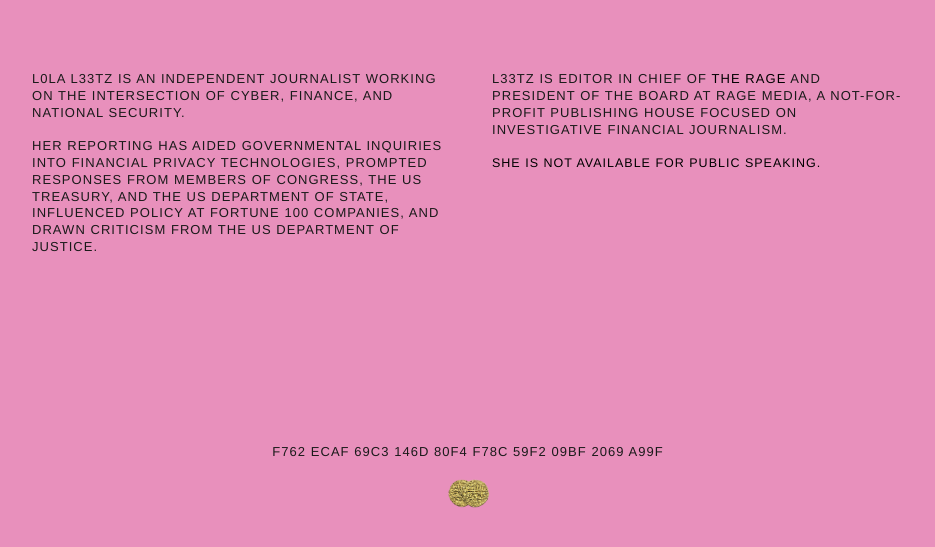
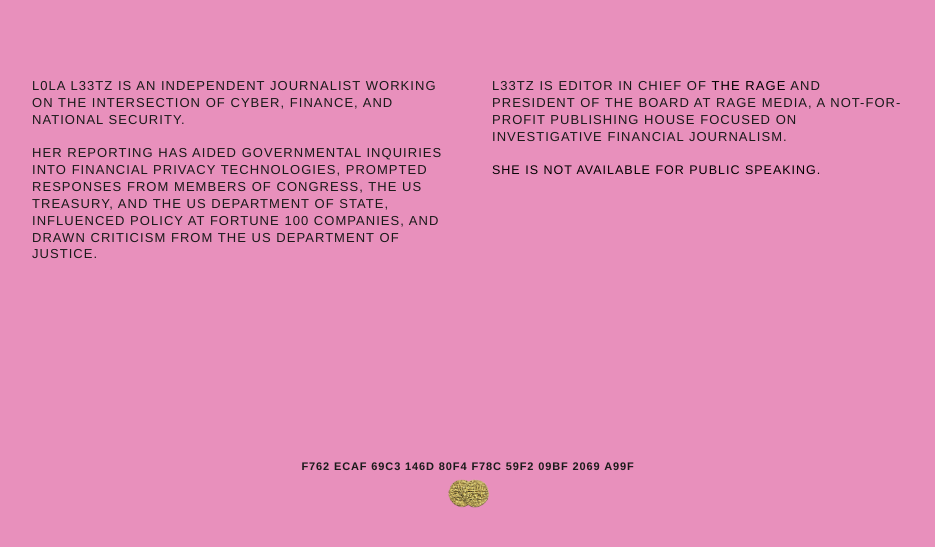
Before and after one commit to L0laL33tz/l0lal33tz.github.io, a plain HTML site: page index.html in a window 1280 px wide. Shown: the part 253-800 px from the top of the page, without its empty margins (172-1107 px from the left). Drawn offline with Linux system fonts and the light colour scheme.

Commit message:
Update index.html

```diff
--- a/index.html
+++ b/index.html
@@ -46,7 +46,7 @@
   </div>
 
   <footer class="site-footer">
-    <p>F762 ECAF 69C3 146D 80F4  F78C 59F2 09BF 2069 A99F</p>
+    <p class="footer-latin">F762 ECAF 69C3 146D 80F4  F78C 59F2 09BF 2069 A99F</p>
     <p class="footer-img"><img src="coins.png"></p>
   </footer>
 
```
